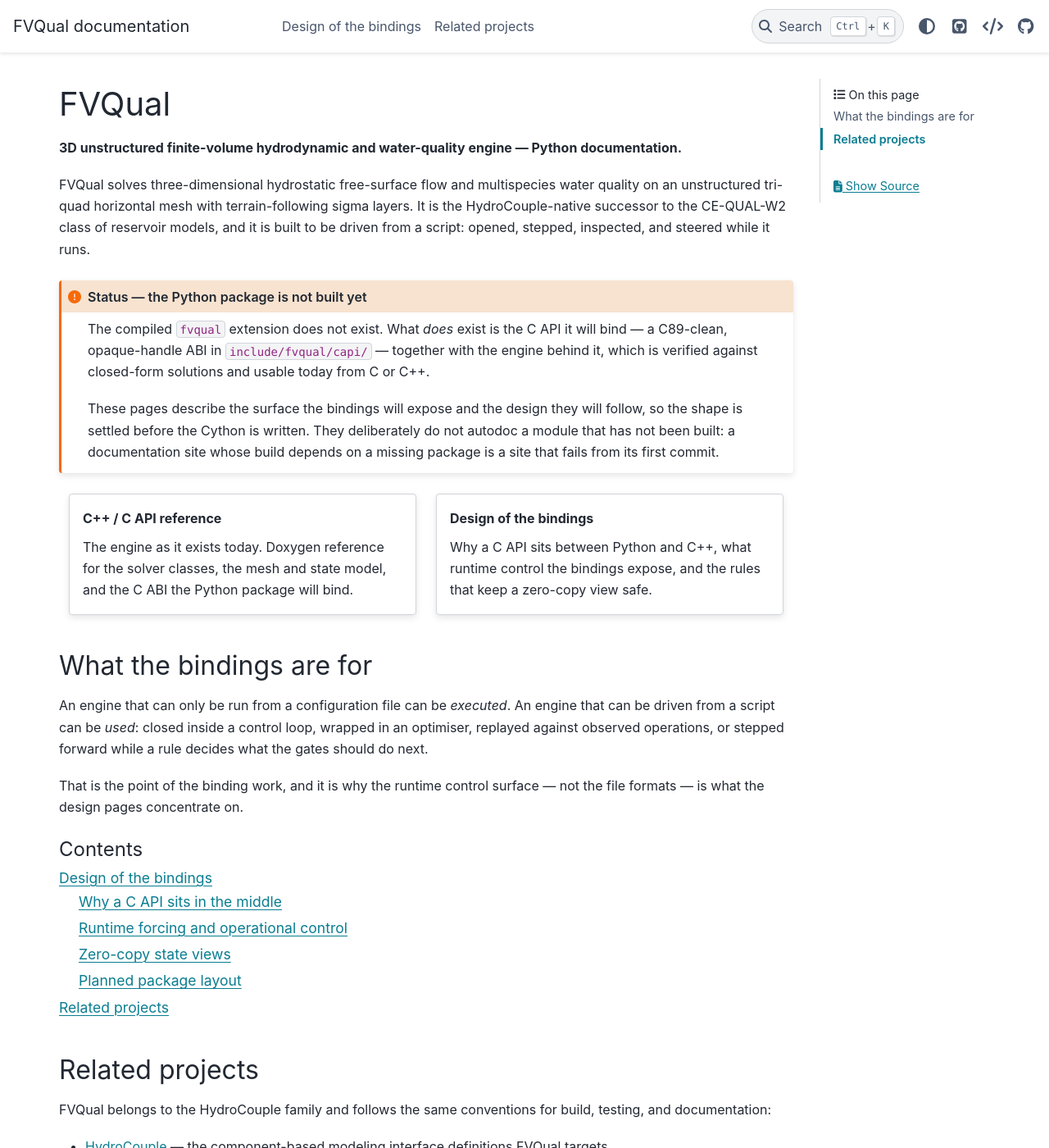
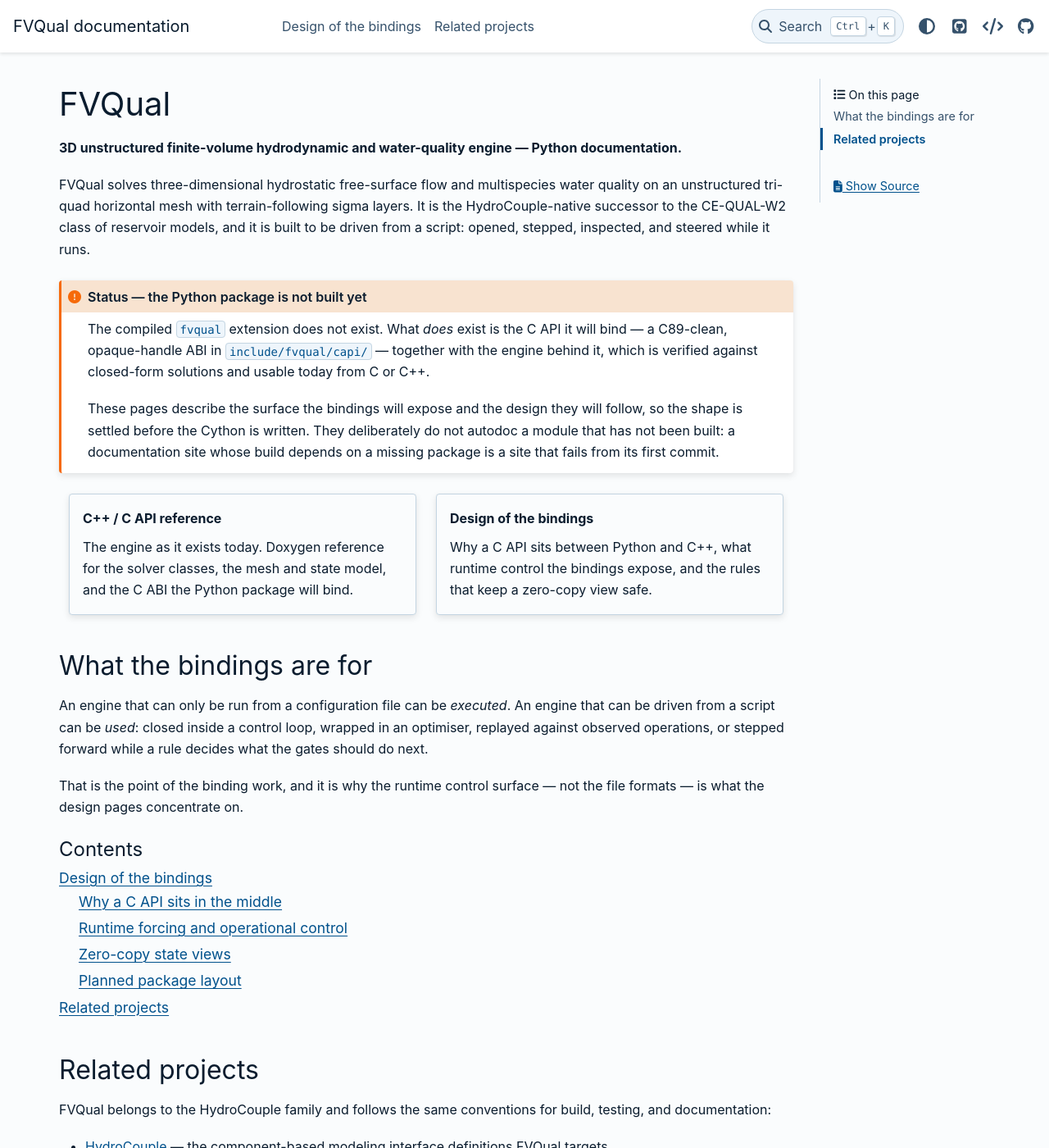
Before and after one commit to HydroCouple/FVQual, a Sphinx documentation site: the page built from python/docs/index.rst, in a window 1280 px wide and 1400 px high. Shown: the whole window at 82% size. Built offline with Sphinx 7.4.7 and the PyData theme 0.15.4, drawn with Linux system fonts in a browser that asks for light colours.

Commit message:
Apply the HydroCouple palette to the FVQual Python manual

```diff
--- /dev/null
+++ b/python/docs/_static/hydrocouple-palette.css
@@ -0,0 +1,62 @@
+/* HydroCouple website colors for PyData's existing components. */
+html[data-theme="light"] {
+  --pst-color-background: #fafcfd;
+  --pst-color-on-background: #ffffff;
+  --pst-color-surface: #eef5fb;
+  --pst-color-text-base: #0a1c2e;
+  --pst-color-text-muted: #35516b;
+  --pst-color-primary: #00518c;
+  --pst-color-primary-bg: #d9edff;
+  --pst-color-primary-text: #ffffff;
+  --pst-color-accent: #0064a9;
+  --pst-color-accent-bg: #d9edff;
+  --pst-color-border: #c4d5e2;
+  --hc-diagram-edge: #356486;
+}
+
+html[data-theme="dark"] {
+  --pst-color-background: #101e2c;
+  --pst-color-on-background: #142637;
+  --pst-color-surface: #1a3043;
+  --pst-color-text-base: #eef5fb;
+  --pst-color-text-muted: #b6cadb;
+  --pst-color-primary: #8ecfff;
+  --pst-color-primary-bg: #203f59;
+  --pst-color-primary-text: #101e2c;
+  --pst-color-accent: #ffc16a;
+  --pst-color-accent-bg: #203f59;
+  --pst-color-border: #395268;
+  --hc-diagram-edge: #92b9d5;
+}
+
+html[data-theme] {
+  --pst-color-on-surface: var(--pst-color-text-base);
+  --pst-color-heading: var(--pst-color-text-base);
+  --pst-color-link: var(--pst-color-primary);
+  --pst-color-secondary: var(--pst-color-primary);
+  --pst-color-secondary-text: var(--pst-color-primary-text);
+  --pst-color-link-hover: var(--pst-color-primary);
+  --pst-color-inline-code: var(--pst-color-primary);
+  --pst-color-target: var(--pst-color-primary-bg);
+}
+
+/* Mermaid writes ID-scoped fill rules into each SVG. Pair the label with
+   its surface so switching modes also updates an already visible flowchart. */
+html[data-theme] .mermaid .node .label-container {
+  fill: var(--pst-color-surface) !important;
+  stroke: var(--hc-diagram-edge) !important;
+}
+html[data-theme] .mermaid .node .nodeLabel,
+html[data-theme] .mermaid .node .nodeLabel p,
+html[data-theme] .mermaid .node text {
+  color: var(--pst-color-on-surface) !important;
+  fill: var(--pst-color-on-surface) !important;
+}
+html[data-theme] .mermaid .flowchart-link {
+  stroke: var(--hc-diagram-edge) !important;
+}
+html[data-theme] .mermaid .edgeLabel,
+html[data-theme] .mermaid .edgeLabel p {
+  color: var(--pst-color-text-muted) !important;
+  background-color: var(--pst-color-on-background) !important;
+}
--- a/python/docs/conf.py
+++ b/python/docs/conf.py
@@ -46,6 +46,7 @@ extlinks = {
 
 html_theme = "pydata_sphinx_theme"
 html_static_path = ["_static"]
+html_css_files = ['hydrocouple-palette.css']
 
 html_theme_options = {
     "github_url": "https://github.com/hydrocouple/FVQual",
```
